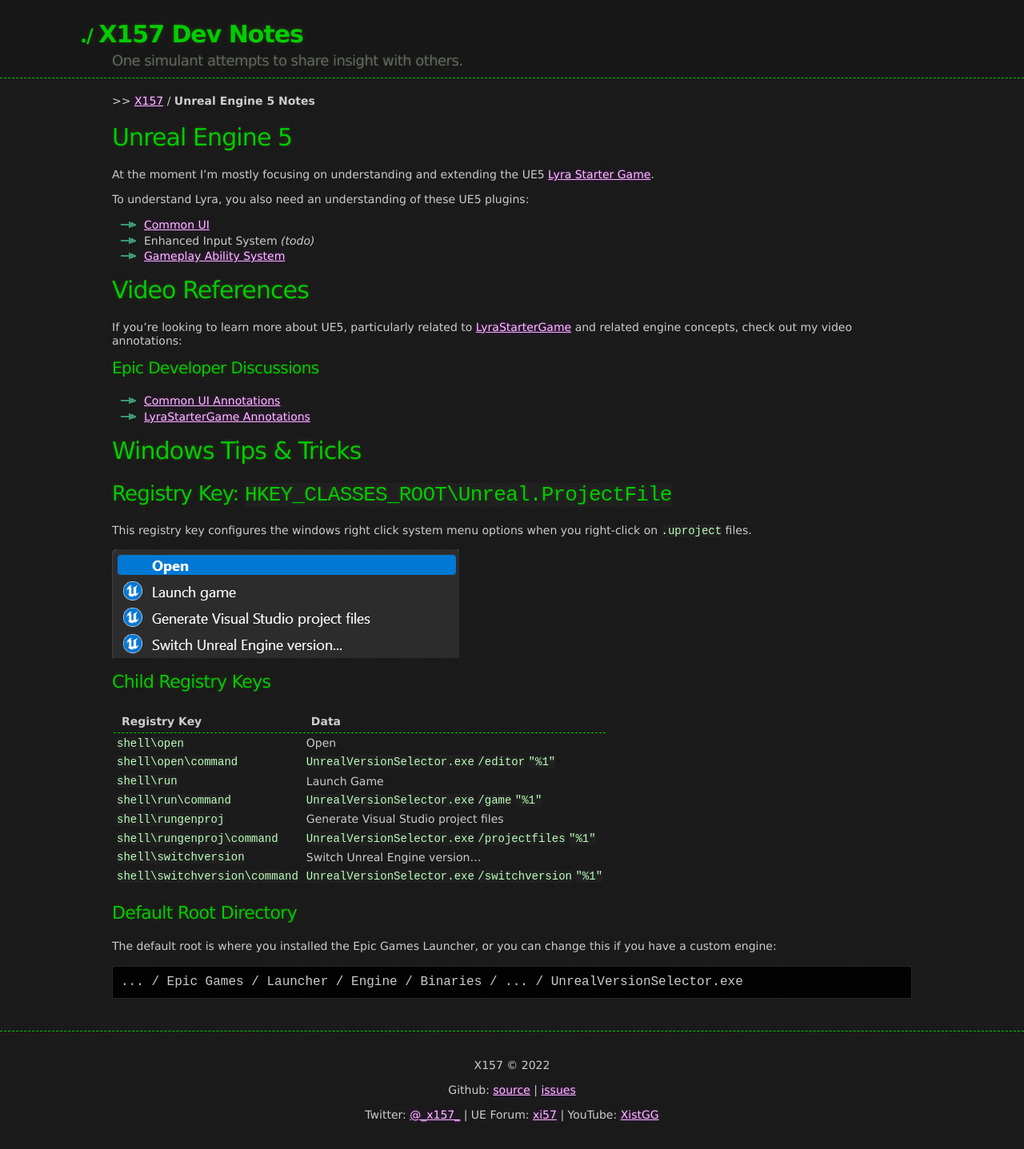
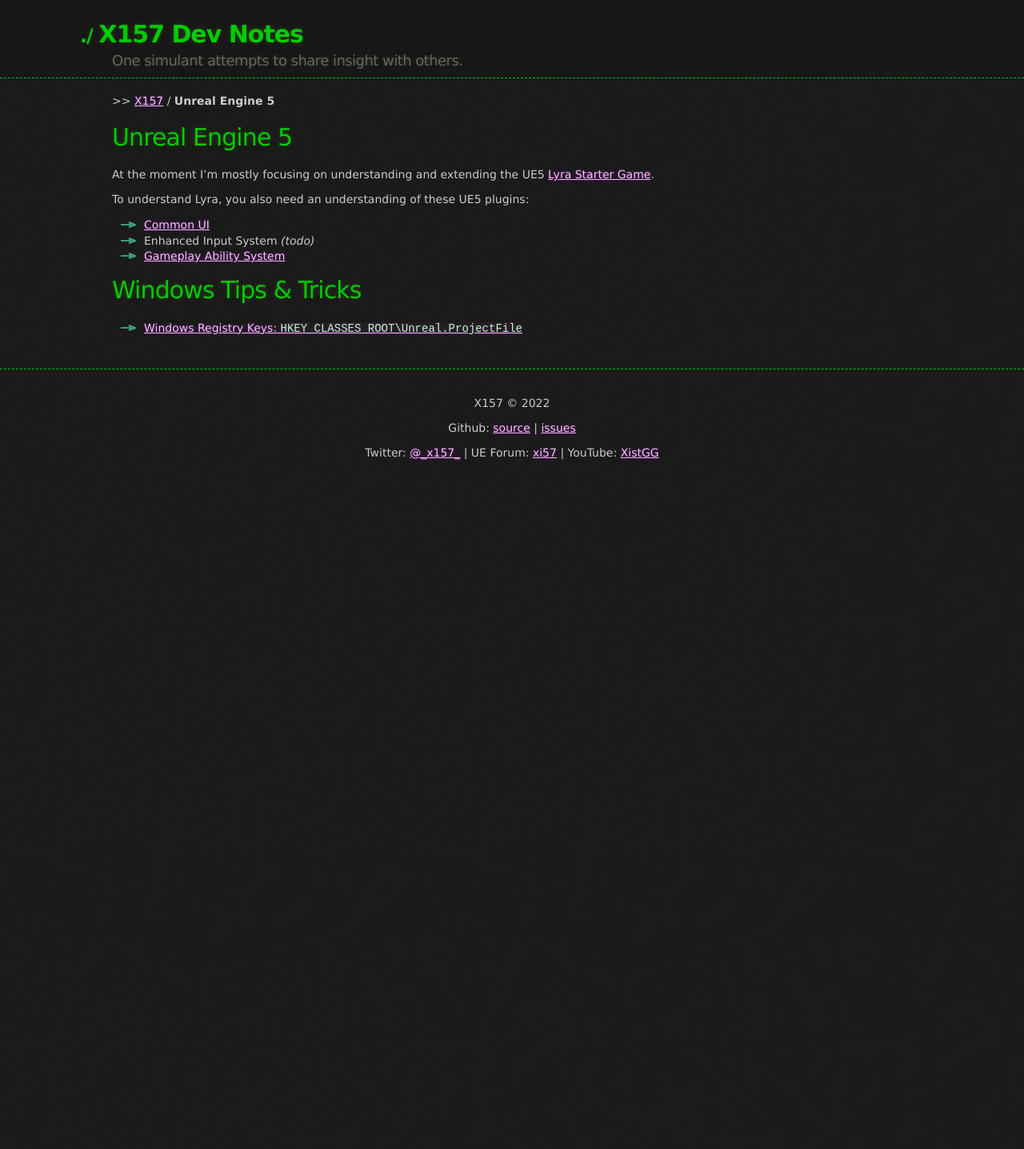
Before and after one commit to x157/x157.github.io, a Jekyll site: the page built from UE5/index.md, in a window 1280 px wide. Shown: the whole page at 80% size. Built offline with Jekyll 4.4.1, drawn with Linux system fonts in a browser that asks for light colours; after the commit the page ends 900 px from its top, so only the background shows below that.

Commit message:
Clean up UE5 index

```diff
--- a/UE5/index.md
+++ b/UE5/index.md
@@ -1,6 +1,6 @@
 ---
-title: "Unreal Engine 5 Notes"
-description: General notes and thoughts about Unreal Engine 5 (UE5)
+title: "Unreal Engine 5"
+description: "General notes and thoughts about Unreal Engine 5 (UE5)"
 ---
 
 
@@ -16,44 +16,6 @@
 - [Gameplay Ability System](./GameplayAbilitySystem/)
 
 
-# Video References
-
-If you're looking to learn more about UE5, particularly related to
-[LyraStarterGame](/UE5/LyraStarterGame/)
-and related engine concepts, check out my video annotations:
-
-#### Epic Developer Discussions
-
-- [Common UI Annotations](./CommonUI/#Annotations)
-- [LyraStarterGame Annotations](./LyraStarterGame/Epic-Games-Developer-Discussion-References)
-
-
 # Windows Tips & Tricks
 
-
-## Registry Key: `HKEY_CLASSES_ROOT\Unreal.ProjectFile`
-
-This registry key configures the windows right click system menu options when you right-click on `.uproject` files.
-
-![Example uproject Right Click Menu](./screenshots/uproject-right-click-example.png)
-
-### Child Registry Keys
-
-| Registry Key                  | Data                                                |
-|-------------------------------|-----------------------------------------------------|
-| `shell\open`                  | Open                                                |
-| `shell\open\command`          | `UnrealVersionSelector.exe` `/editor` `"%1"`        |
-| `shell\run`                   | Launch Game                                         |
-| `shell\run\command`           | `UnrealVersionSelector.exe` `/game` `"%1"`          |
-| `shell\rungenproj`            | Generate Visual Studio project files                |
-| `shell\rungenproj\command`    | `UnrealVersionSelector.exe` `/projectfiles` `"%1"`  |
-| `shell\switchversion`         | Switch Unreal Engine version...                     |
-| `shell\switchversion\command` | `UnrealVersionSelector.exe` `/switchversion` `"%1"` |
-
-
-### Default Root Directory
-
-The default root is where you installed the Epic Games Launcher, or you can change this
-if you have a custom engine:
-
-    ... / Epic Games / Launcher / Engine / Binaries / ... / UnrealVersionSelector.exe
+- [Windows Registry Keys: `HKEY_CLASSES_ROOT\Unreal.ProjectFile`](./Windows-Registry-Keys)
```
Also changed, not shown: UE5/Windows-Registry-Keys.md (added, +40 -0 lines), index.md (+12 -5 lines).
